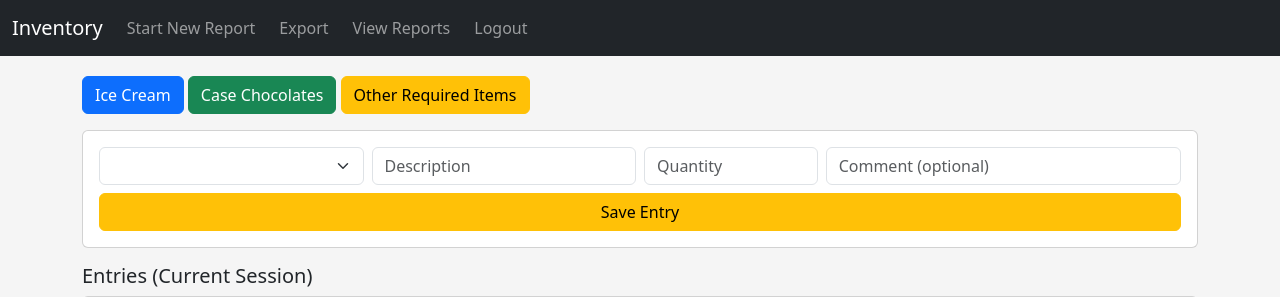
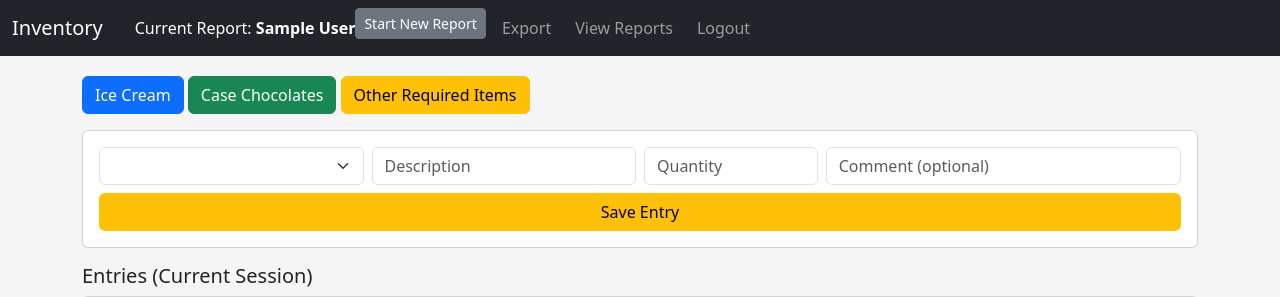
Before and after one commit to BP4007/inventory-app, a Flask app: page / in a window 1280 px wide. Shown: the top 297 px of the page. Run offline with Flask 3, Linux system fonts and the light colour scheme; the visitor is signed in with stand-in values (Sample User, id 1); data comes from the database, SQL or seed files in the repository; both versions use the stored data as it was after the commit; data that the repository does not hold is empty.

Commit message:
Added Report Name entry

```diff
--- a/app.py
+++ b/app.py
@@ -43,6 +43,7 @@ def init_db():
         CREATE TABLE IF NOT EXISTS inventory_reports (
             id INTEGER PRIMARY KEY AUTOINCREMENT,
             session_id TEXT,
+            report_name TEXT,
             source TEXT,
             product_no TEXT,
             description TEXT,
@@ -79,42 +80,59 @@ def logout():
 @app.route("/")
 @login_required
 def index():
-    return render_template("index.html")
+    return render_template("index.html", report_name=session.get("report_name"))
 
-@app.route("/start_session")
+# ---------- START SESSION (UPDATED) ----------
+@app.route("/start_session", methods=["POST"])
 @login_required
 def start_session():
+    report_name = request.form.get("report_name")
+
+    if not report_name:
+        flash("Report name required","danger")
+        return redirect("/")
+
     session["session_id"] = str(uuid.uuid4())
-    flash("New report started!","success")
+    session["report_name"] = report_name
+
+    flash(f"Report '{report_name}' started!","success")
     return redirect("/")
 
-# ---------- REPORT LIST (NEW) ----------
+# ---------- REPORT LIST ----------
 @app.route("/reports")
 @login_required
 def reports():
     data = run_query("""
-        SELECT session_id, MIN(created_at) as start_time, COUNT(*)
+        SELECT session_id, report_name, MIN(created_at), COUNT(*)
         FROM inventory_reports
-        GROUP BY session_id
-        ORDER BY start_time DESC
+        GROUP BY session_id, report_name
+        ORDER BY MIN(created_at) DESC
     """)
 
     reports = [
         {
             "session_id": r[0],
-            "start_time": r[1],
-            "count": r[2]
+            "report_name": r[1],
+            "start_time": r[2],
+            "count": r[3]
         }
         for r in data
     ]
 
     return render_template("reports.html", reports=reports)
 
-# ---------- LOAD OLD REPORT (NEW) ----------
+# ---------- LOAD OLD REPORT ----------
 @app.route("/load_report/<sid>")
 @login_required
 def load_report(sid):
+    data = run_query("""
+        SELECT report_name FROM inventory_reports
+        WHERE session_id=? LIMIT 1
+    """,(sid,))
+
     session["session_id"] = sid
+    session["report_name"] = data[0][0] if data else "Loaded Report"
+
     flash("Loaded previous report","info")
     return redirect("/")
 
@@ -133,15 +151,18 @@ def get_products(source):
 @login_required
 def save():
     sid = session.get("session_id")
-    if not sid:
-        return {"error":"Start a session first"}
+    report_name = session.get("report_name")
+
+    if not sid or not report_name:
+        return {"error":"Start a report first"}
 
     run_query("""
         INSERT INTO inventory_reports
-        (session_id, source, product_no, description, quantity, comment, created_at)
-        VALUES (?,?,?,?,?,?,?)
+        (session_id, report_name, source, product_no, description, quantity, comment, created_at)
+        VALUES (?,?,?,?,?,?,?,?)
     """,(
         sid,
+        report_name,
         request.form.get("table"),
         request.form.get("product"),
         request.form.get("description"),
@@ -201,7 +222,7 @@ def delete_entry():
 
     return {"status":"deleted"}
 
-# ---------- EXPORT (CURRENT OR SPECIFIC REPORT) ----------
+# ---------- EXPORT ----------
 @app.route("/export")
 @login_required
 def export():
--- a/templates/index.html
+++ b/templates/index.html
@@ -17,11 +17,10 @@ body{background:#f5f5f5}
 <script>
 let currentTable = "";
 
-// Load products (NORMAL MODE)
+// Load products
 function loadTable(table){
     currentTable = table;
 
-    // Restore normal dropdown mode
     document.getElementById("product").style.display = "block";
     document.getElementById("manualProduct").style.display = "none";
     document.getElementById("desc").readOnly = true;
@@ -134,13 +133,7 @@ function updateEntry(id){
 
     fetch("/update_entry", {method:"POST", body:form})
     .then(res => res.json())
-    .then(data => {
-        if(data.error){
-            alert(data.error);
-        } else {
-            loadSessionEntries();
-        }
-    });
+    .then(() => loadSessionEntries());
 }
 
 // Delete entry
@@ -152,13 +145,7 @@ function deleteEntry(id){
 
     fetch("/delete_entry", {method:"POST", body:form})
     .then(res => res.json())
-    .then(data => {
-        if(data.error){
-            alert(data.error);
-        } else {
-            loadSessionEntries();
-        }
-    });
+    .then(() => loadSessionEntries());
 }
 
 window.onload = function(){
@@ -173,24 +160,35 @@ window.onload = function(){
   <div class="container-fluid">
     <a class="navbar-brand" href="#">Inventory</a>
 
+    <span class="navbar-text text-white ms-3">
+      Current Report: <strong>{{ report_name if report_name else "Not Started" }}</strong>
+    </span>
+
     <button class="navbar-toggler" type="button" data-bs-toggle="collapse" data-bs-target="#navbarNav">
       <span class="navbar-toggler-icon"></span>
     </button>
 
     <div class="collapse navbar-collapse" id="navbarNav">
       <ul class="navbar-nav me-auto">
+
         <li class="nav-item">
-          <a class="nav-link btn btn-sm btn-secondary me-2" href="/start_session">Start New Report</a>
+          <button class="btn btn-sm btn-secondary me-2" data-bs-toggle="modal" data-bs-target="#reportModal">
+            Start New Report
+          </button>
         </li>
+
         <li class="nav-item">
           <a class="nav-link btn btn-sm btn-info me-2" href="/export">Export</a>
         </li>
-		<li class="nav-item">
-		  <a class="nav-link btn btn-sm btn-warning me-2" href="/reports">View Reports</a>
-		</li>
+
+        <li class="nav-item">
+          <a class="nav-link btn btn-sm btn-warning me-2" href="/reports">View Reports</a>
+        </li>
+
         <li class="nav-item">
           <a class="nav-link btn btn-sm btn-danger" href="/logout">Logout</a>
         </li>
+
       </ul>
     </div>
   </div>
@@ -252,5 +250,24 @@ window.onload = function(){
 
 </div>
 
+<!-- REPORT MODAL -->
+<div class="modal fade" id="reportModal">
+  <div class="modal-dialog">
+    <div class="modal-content">
+      <form method="POST" action="/start_session">
+        <div class="modal-header">
+          <h5 class="modal-title">Start New Report</h5>
+        </div>
+        <div class="modal-body">
+          <input name="report_name" class="form-control" placeholder="Enter Report Name" required>
+        </div>
+        <div class="modal-footer">
+          <button class="btn btn-primary">Start</button>
+        </div>
+      </form>
+    </div>
+  </div>
+</div>
+
 </body>
 </html>
--- a/templates/reports.html
+++ b/templates/reports.html
@@ -18,6 +18,7 @@
 <table class="table table-bordered table-striped">
 <thead>
 <tr>
+  <th>Report Name</th>
   <th>Start Time</th>
   <th>Entries</th>
   <th>Actions</th>
@@ -27,6 +28,7 @@
 <tbody>
 {% for r in reports %}
 <tr>
+  <td>{{ r.report_name }}</td>
   <td>{{ r.start_time }}</td>
   <td>{{ r.count }}</td>
   <td>
```
Also changed, not shown: inventory.db, 1 other file.
